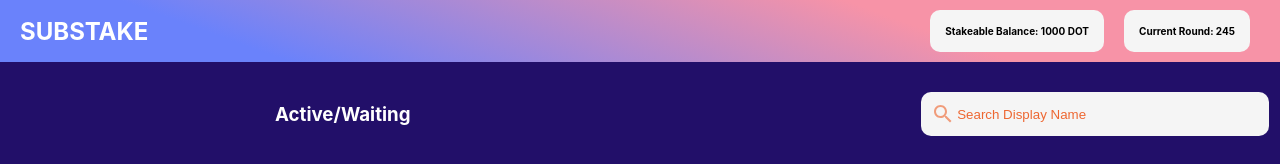
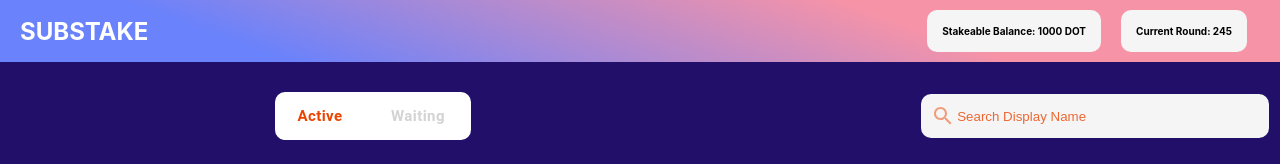
Before and after one commit to JeongSoYoun/blockchain, a React (Create React App) app in the folder front_end/substake_demo/: page / in a window 1280 px wide. Shown: the top 164 px of the page. Built offline with nearby package versions, Linux system fonts and the light colour scheme.

Commit message:
add swipeable feature for dashboard

```diff
--- a/front_end/substake_demo/src/DataTable.js
+++ b/front_end/substake_demo/src/ActiveDataTable.js
@@ -9,7 +9,7 @@ import CustomTableHead from "./CustomTableHead";
 import CustomTableRow from "./CustomTableRow";
 import "./DataTable.css";
 
-export default function DataTable() {
+export default function ActiveDataTable() {
   const rows = dataRows;
   const [order, setOrder] = useState("asc");
   const [orderBy, setOrderBy] = useState("rank");
--- a/front_end/substake_demo/src/Dashboard.css
+++ b/front_end/substake_demo/src/Dashboard.css
@@ -3,7 +3,7 @@
   display: flex;
   flex-direction: column;
   width: 100%;
-  margin-right: 15px;
+  margin-right: 20px;
 }
 
 .dashboard-header {
--- a/front_end/substake_demo/src/Dashboard.js
+++ b/front_end/substake_demo/src/Dashboard.js
@@ -1,22 +1,73 @@
-import React from "react";
+import React, { useState } from "react";
 import "./Dashboard.css";
-import DataTable from "./DataTable";
-// import SwipeableViews from "react-swipeable-views";
+import ActiveDataTable from "./ActiveDataTable";
 import SearchIcon from "@mui/icons-material/Search";
+import Tabs from "@mui/material/Tabs";
+import Tab from "@mui/material/Tab";
+import SwipeableViews from "react-swipeable-views";
+import { styled } from "@mui/material/styles";
+import { useTheme } from "@mui/material/styles";
+
+const StyledTabs = styled(Tabs)({
+  backgroundColor: "#fff",
+  borderRadius: 10,
+  "& .MuiTabs-indicator": {
+    zIndex: 0,
+    backgroundColor: "#fff",
+  },
+});
+
+const StyledTab = styled((props) => <Tab disableRipple {...props} />)(
+  ({ theme }) => ({
+    textTransform: "none",
+    fontWeight: "bold",
+    fontSize: theme.typography.pxToRem(15),
+    marginRight: theme.spacing(1),
+    color: "#D3D3D3",
+    borderRadius: 10,
+    "&.Mui-selected": {
+      color: "#ec4400",
+      zIndex: 1,
+    },
+    "&.Mui-focusVisible": {
+      backgroundColor: "rgba(100, 95, 228, 0.32)",
+    },
+  })
+);
 
 function Dashboard() {
+  const theme = useTheme();
+  const [value, setValue] = useState(0);
+  const handleChange = (event, newValue) => {
+    setValue(newValue);
+  };
+  const handleChangeIndex = (index) => {
+    setValue(index);
+  };
   return (
     <div className="dashboard">
       <div className="dashboard-header">
-        <h3 style={{ color: "#ffffff" }}>Active/Waiting</h3>
+        <StyledTabs value={value} onChange={handleChange}>
+          <StyledTab label="Active" />
+          <StyledTab label="Waiting" />
+        </StyledTabs>
         <div className="dashboard-header-search">
           <SearchIcon sx={{ color: "#ec4400", opacity: 0.5 }} />
           <input type="text" placeholder="Search Display Name" />
         </div>
       </div>
-      <div className="dashboard-body">
-        <DataTable />
-      </div>
+      <SwipeableViews
+        axis={theme.direction === "rtl" ? "x-reverse" : "x"}
+        index={value}
+        onChangeIndex={handleChangeIndex}
+      >
+        <div className="dashboard-body">
+          <ActiveDataTable />
+        </div>
+        <div style={{ padding: 10, color: "white" }}>
+          <h2>WAITING LIST</h2>
+        </div>
+      </SwipeableViews>
     </div>
   );
 }
--- a/front_end/substake_demo/src/Header.css
+++ b/front_end/substake_demo/src/Header.css
@@ -18,7 +18,7 @@
   display: flex;
   flex-direction: row;
   margin-left: 10px;
-  margin-right: 20px;
+  margin-right: 23px;
 }
 
 .header-info > p {
```
Also changed, not shown: front_end/substake_demo/src/test.js (deleted).
